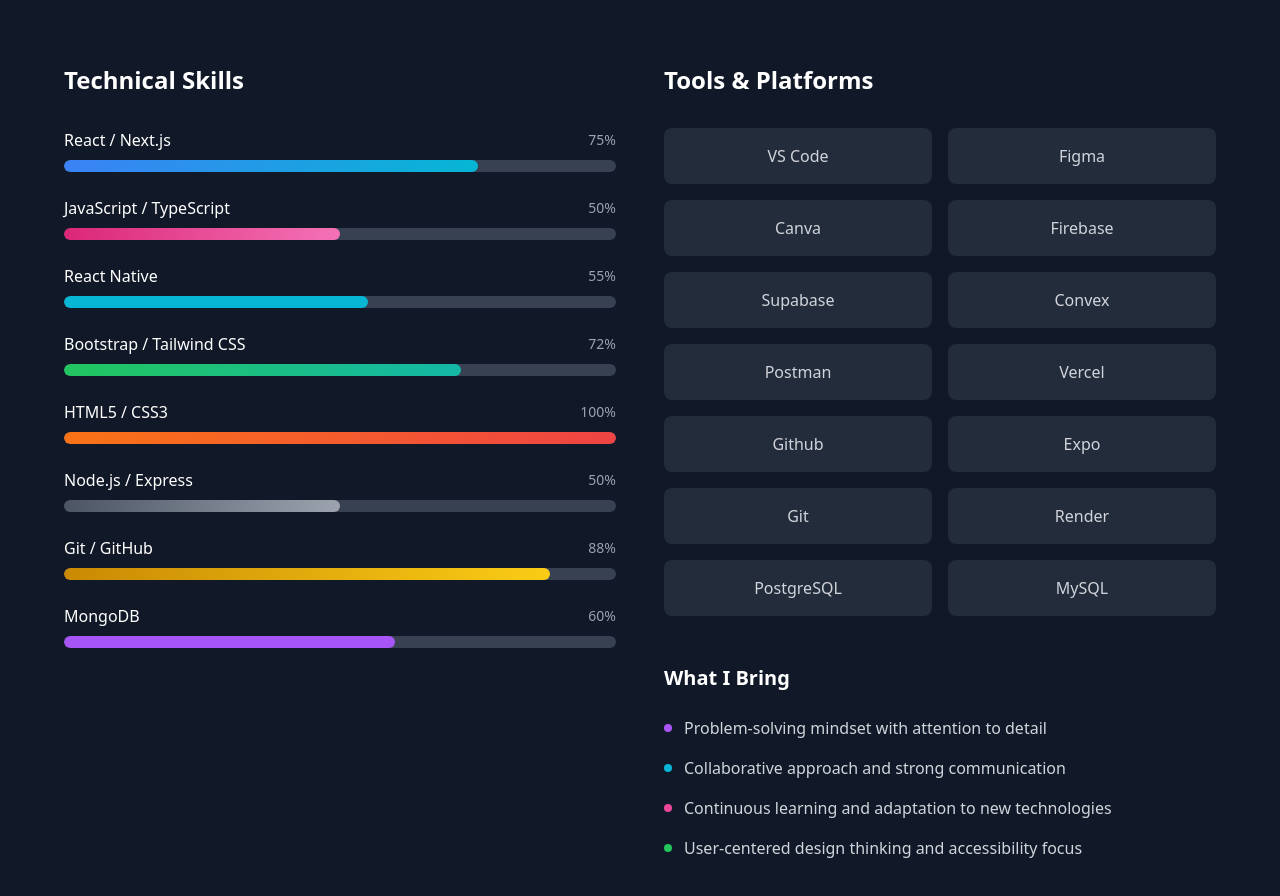
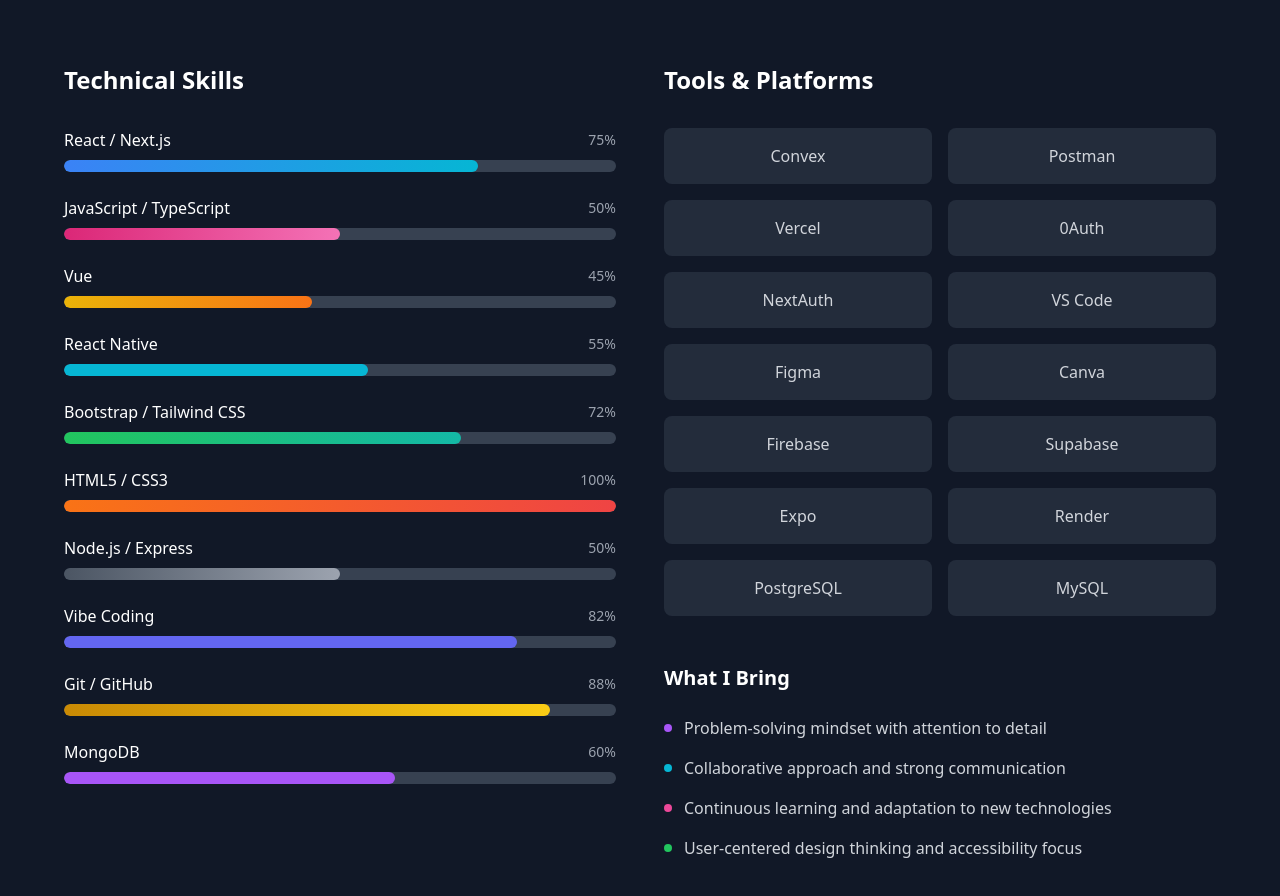
Before and after one commit to DavidManiIbrahim/webDev-portfolio, a React (Vite) app: page / in a window 1280 px wide. Shown: the part 2009-2905 px from the top of the page. Built offline with nearby package versions, Linux system fonts and the light colour scheme; no server answers.

Commit message:
added skills section

```diff
--- a/src/components/Skills.tsx
+++ b/src/components/Skills.tsx
@@ -7,20 +7,20 @@
   const skills = [
     { name: 'React / Next.js', level: 75, color: 'from-blue-500 to-cyan-500' },
     { name: 'JavaScript / TypeScript', level: 50, color: 'from-pink-600 to-pink-400' },
-    // { name: '', level: 65, color: 'from-yellow-500 to-orange-500' },
+    { name: 'Vue', level: 45, color: 'from-yellow-500 to-orange-500' },
     { name: 'React Native', level: 55, color: 'from-cyan-500 to-cyan-500' },
     { name: 'Bootstrap / Tailwind CSS', level: 72, color: 'from-green-500 to-teal-500' },
     { name: 'HTML5 / CSS3', level: 100, color: 'from-orange-500 to-red-500' },
     { name: 'Node.js / Express', level: 50, color: 'from-gray-600 to-gray-400' },
-    // { name: '', level: 82, color: 'from-indigo-500 to-indigo-500' },
+    { name: 'Vibe Coding', level: 82, color: 'from-indigo-500 to-indigo-500' },
     { name: 'Git / GitHub', level: 88, color: 'from-yellow-600 to-yellow-400' },
     { name: 'MongoDB', level: 60, color: 'from-purple-500 to-purple-500' },
   ];
 
   const tools = [
+    'Convex', 'Postman', 'Vercel','0Auth','NextAuth',
     'VS Code', 'Figma', 'Canva', 'Firebase', 'Supabase',
-    'Convex', 'Postman', 'Vercel', 'Github',
-    'Expo','Git','Render','PostgreSQL','MySQL'
+    'Expo','Render','PostgreSQL','MySQL'
   ];
 
   useEffect(() => {
```
